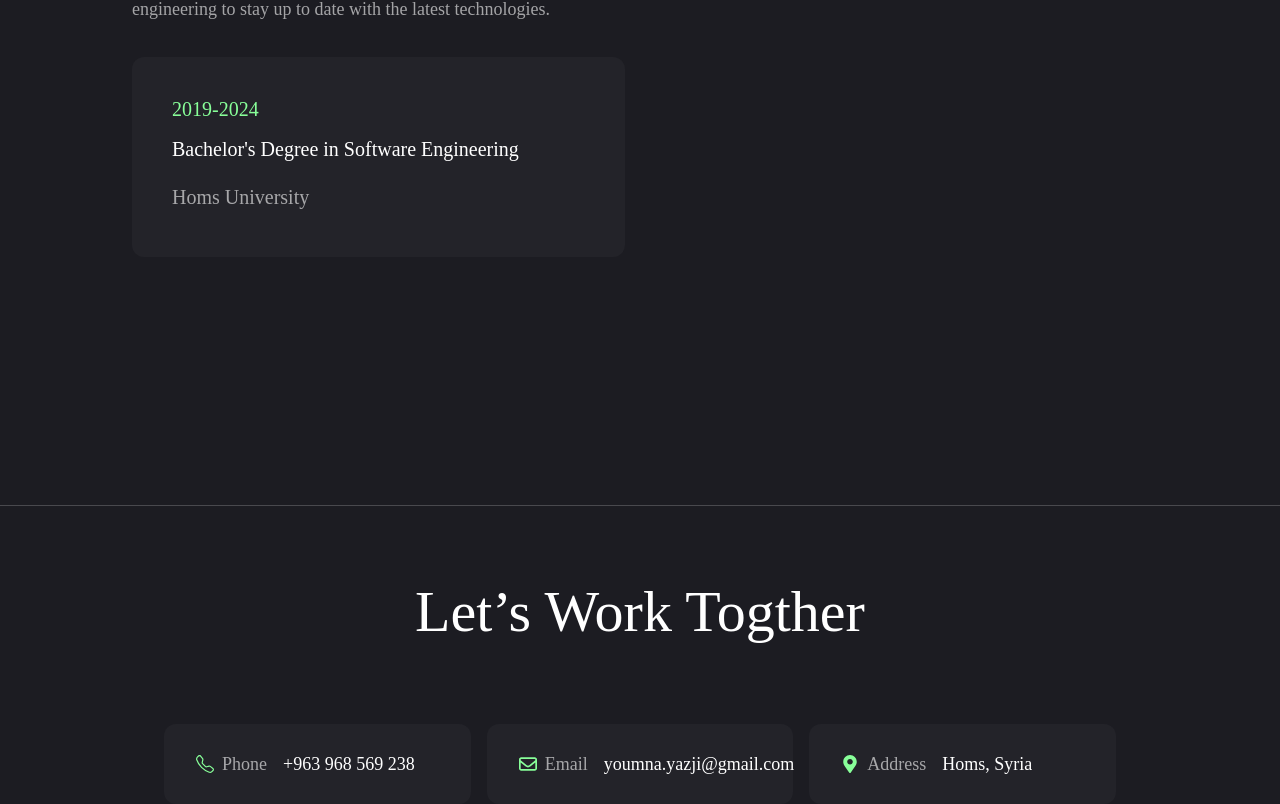
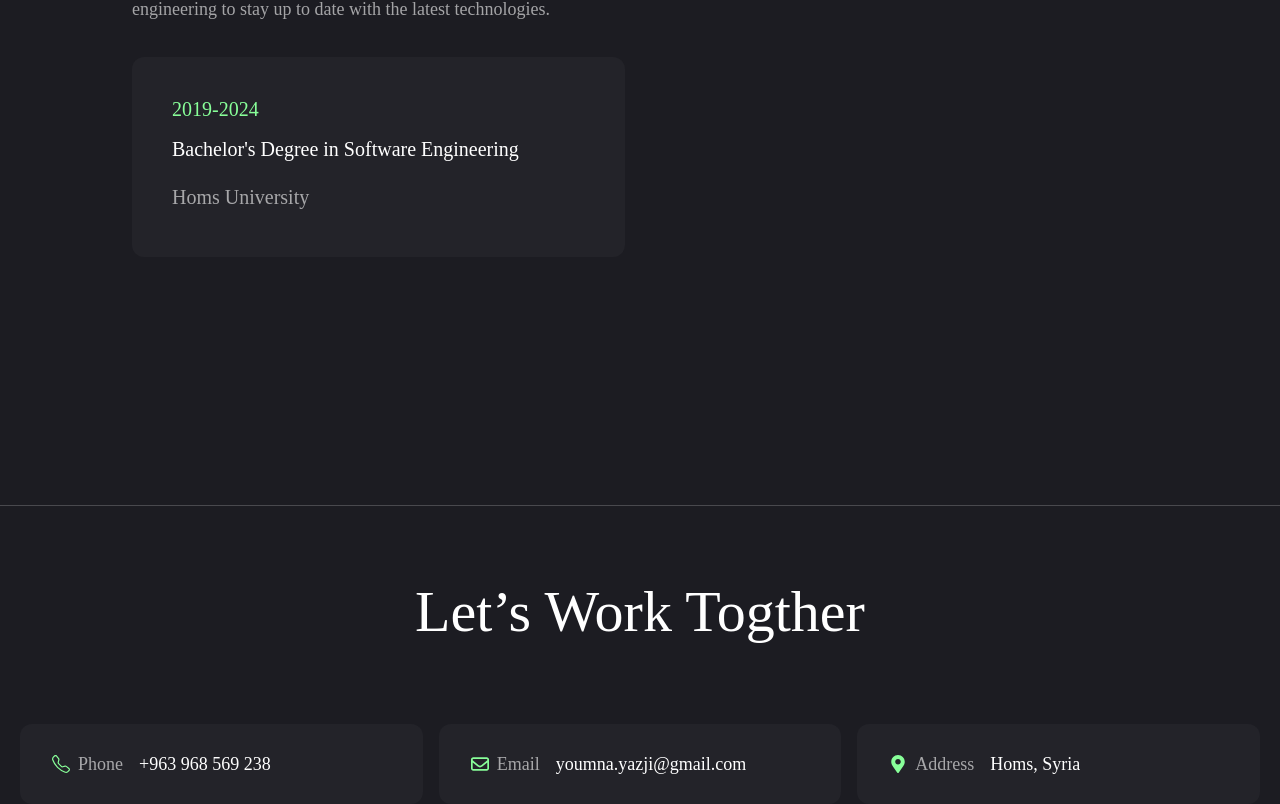
Before and after one commit to YoumnaYazji/My-Portfolio, a Next.js app: page / in a window 1280 px wide. Shown: the part 3320-4124 px from the top of the page. Built offline with nearby package versions, Linux system fonts and the light colour scheme.

Commit message:
13th Commit:

```diff
--- a/app/contact/page.jsx
+++ b/app/contact/page.jsx
@@ -37,7 +37,6 @@ const about={
 const Contact =() =>{
     return(
         <>
-                    <div className="px-12 mt-5 xl:w-[90%] mx-auto xs:w-full md:x-full px-20">
 
          <div className='flex flex-col gap-[30px] text-center xl:text-left px-5'>
          <h1 className="text-[66px] text-center xs:text-[58px] xs:px-5">{about.title}</h1>
@@ -61,7 +60,6 @@ const Contact =() =>{
                               </li>
                                 ))}
                                 </ul>
-                             </div>
                              </div>
       {/*  <motion.section initial={{opacity:0}} animate={{opacity:1, transition :{delay:2, duration:0.4, ease:"easeIn"
             }}} className="py-6">
```
